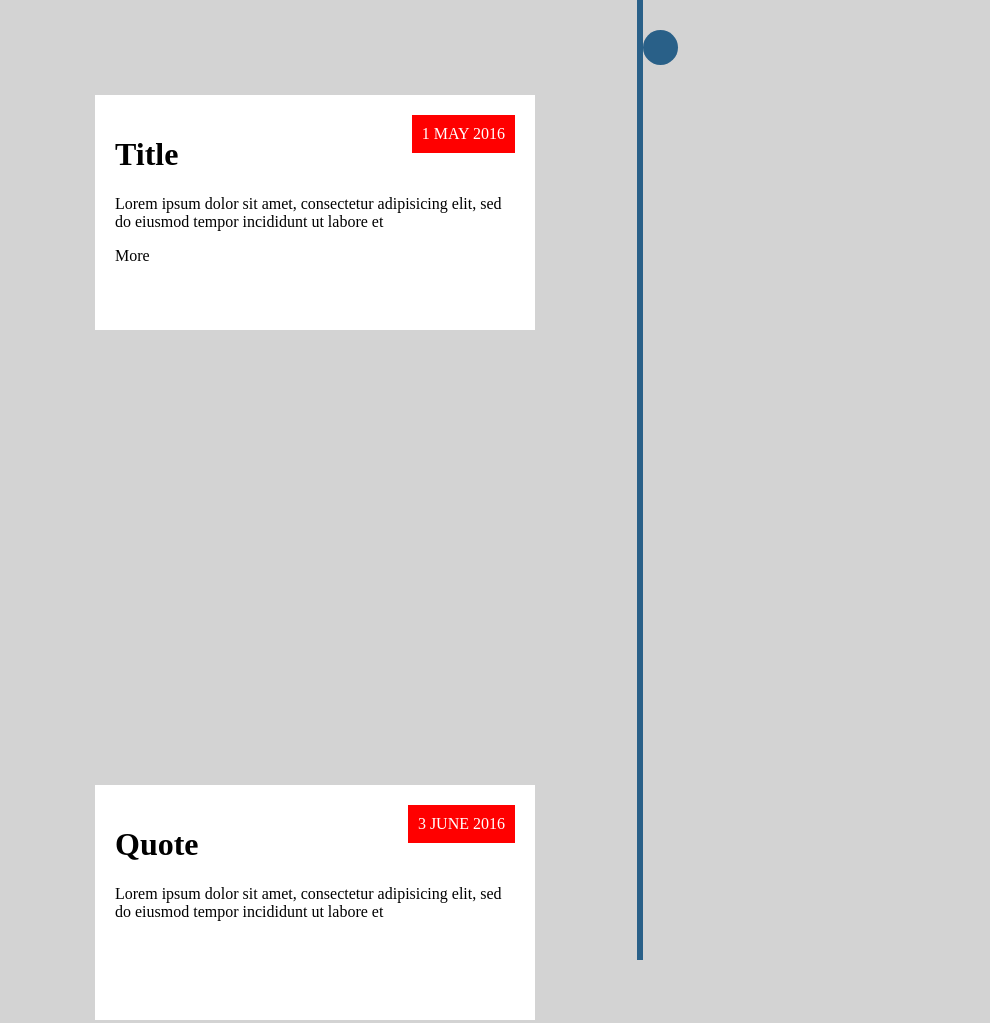
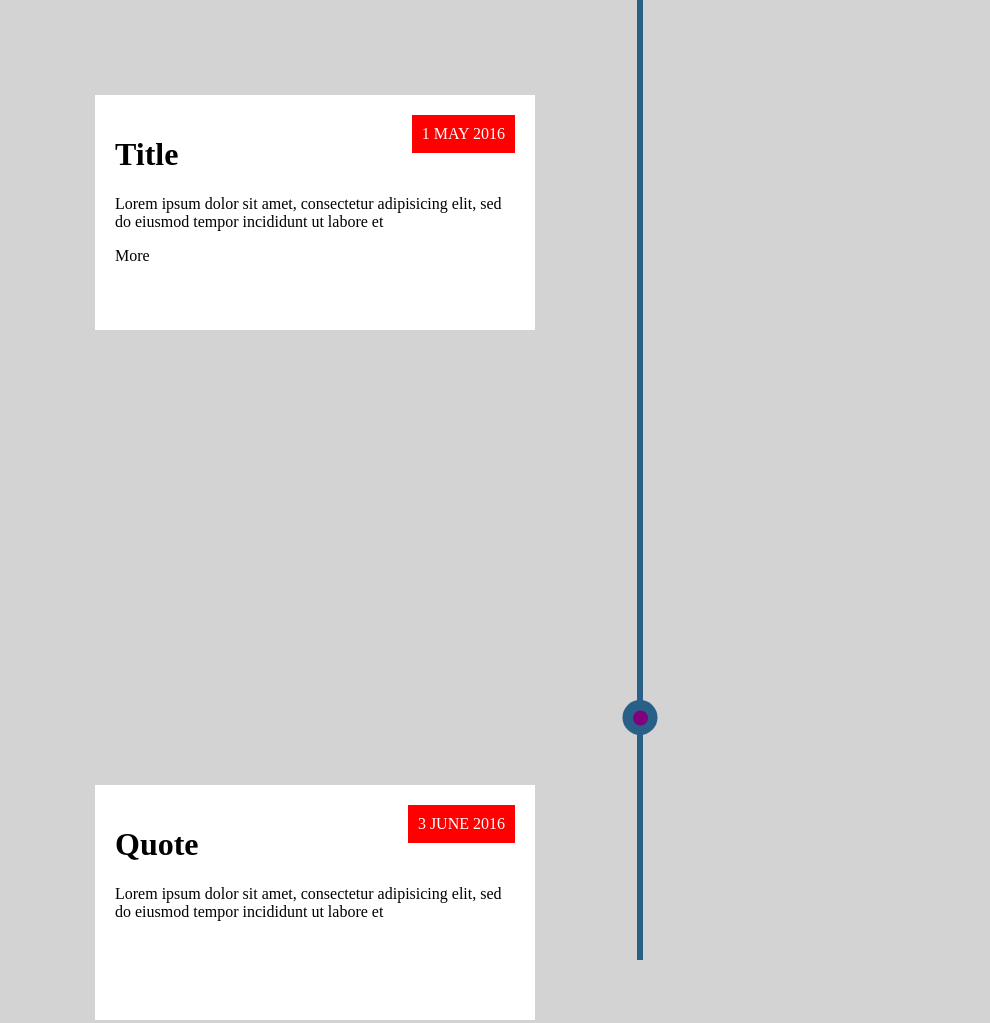
Before and after one commit to StevenSchwengel/vertical-timeline, a plain HTML site: page index.html in a window 1280 px wide. Shown: the top 1023 px of the page, 0-990 px from the left. Drawn offline with nearby package versions, Linux system fonts and the light colour scheme.

Commit message:
progress

```diff
--- a/index.html
+++ b/index.html
@@ -6,10 +6,12 @@
   <title>Vertical Timeline</title>
   <link rel="stylesheet" href="./normalize.css">
   <link rel="stylesheet" href="./styles.css">
+
 </head>
 
 <body>
-
+<!--
+<i class="fas fa-pencil-alt"></i> -->
 
   <div class="column1">
     <div class="card1">
@@ -29,9 +31,11 @@
 
     <div class="column2">
       <div class="verticalLine">
-      <div class="dot"></div>
       </div>
+      <div class="dot">
+      <div class="dot2"></div></div>
     </div>
+
 
     <div class="card3">
       <date>3 JUNE 2016</date>
--- a/styles.css
+++ b/styles.css
@@ -79,8 +79,8 @@
   height: 900px;
   position: absolute;
   left: 50%;
-  margin-left: -3px;
   top: 0;
+  transform: translateX(-50%);
 }
 
 .dot {
@@ -88,7 +88,22 @@
   width: 35px;
   background-color: #296088;
   border-radius: 50%;
-  position: relative;
+  transform: translateX(-50%);
+  position: absolute;
+  /* margin-left: -17.5px; */
+  left: 50%;
+}
+
+.dot2 {
+  height: 15px;
+  width: 15px;
+  background-color: purple;
+  border-radius: 50%;
+  transform: translate(-50%, -50%);
+  position: absolute;
+  /* margin-left: -17.5px; */
+  left: 50%;
+  top: 50%;
 }
 
 
```
